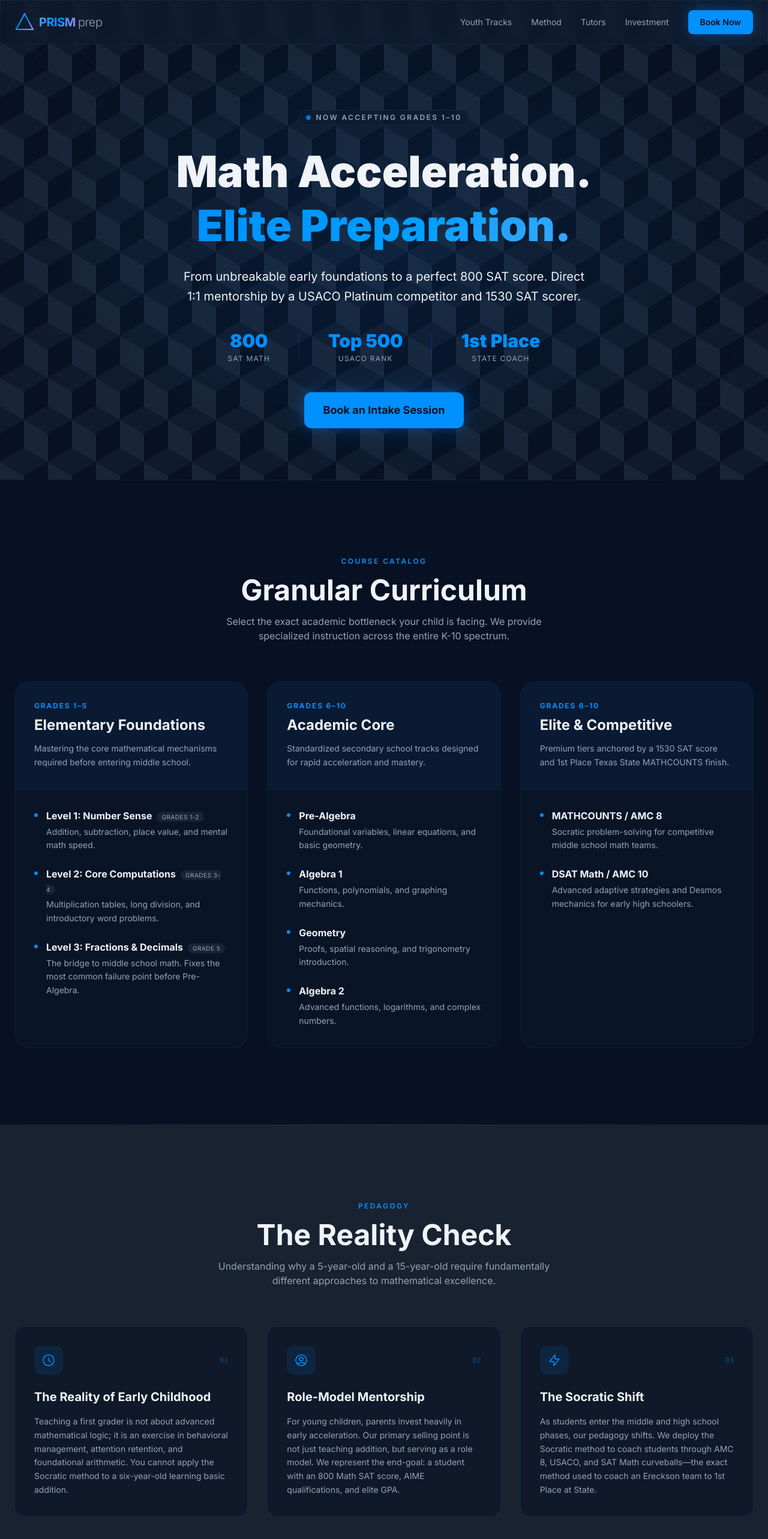
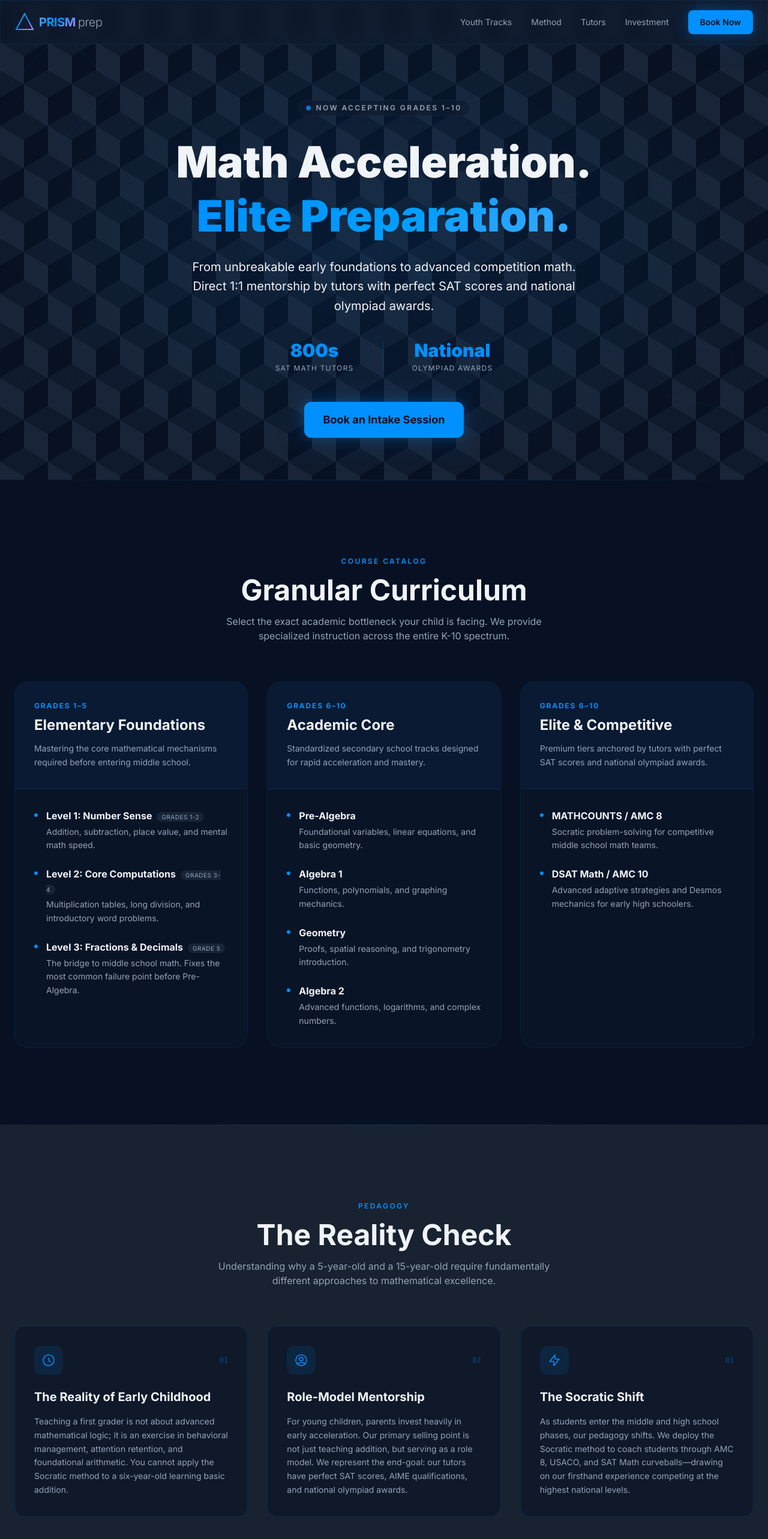
Before and after one commit to The-MathKing/prism-test-prep, a React (Vite) app: page / in a window 1280 px wide. Shown: the top 2566 px of the page at 60% size. Built offline with nearby package versions, Linux system fonts and the light colour scheme.

Commit message:
style: update copy to reflect multiple tutors and remove single perfect score references

```diff
--- a/src/components/Curriculum.jsx
+++ b/src/components/Curriculum.jsx
@@ -50,7 +50,7 @@ const categories = [
     id: 'elite',
     title: 'Elite & Competitive',
     subtitle: 'Grades 6–10',
-    description: 'Premium tiers anchored by a 1530 SAT score and 1st Place Texas State MATHCOUNTS finish.',
+    description: 'Premium tiers anchored by tutors with perfect SAT scores and national olympiad awards.',
     courses: [
       {
         name: 'MATHCOUNTS / AMC 8',
--- a/src/components/Hero.jsx
+++ b/src/components/Hero.jsx
@@ -27,24 +27,19 @@ export default function Hero() {
 
         {/* Subheadline */}
         <p className="text-lg sm:text-xl text-text-primary max-w-2xl mx-auto mb-10 leading-relaxed animate-fade-in-up animate-delay-200">
-          From unbreakable early foundations to a perfect 800 SAT score. Direct 1:1 mentorship by a USACO Platinum competitor and 1530 SAT scorer.
+          From unbreakable early foundations to advanced competition math. Direct 1:1 mentorship by tutors with perfect SAT scores and national olympiad awards.
         </p>
 
         {/* Stats row */}
         <div className="flex flex-wrap items-center justify-center gap-6 sm:gap-12 mb-12 animate-fade-in-up animate-delay-300">
           <div className="flex flex-col items-center">
-            <span className="text-3xl font-black text-electric mb-1">800</span>
-            <span className="text-xs text-text-muted uppercase tracking-widest">SAT Math</span>
+            <span className="text-3xl font-black text-electric mb-1">800s</span>
+            <span className="text-xs text-text-muted uppercase tracking-widest">SAT Math Tutors</span>
           </div>
           <div className="w-px h-12 bg-electric/20 hidden sm:block"></div>
           <div className="flex flex-col items-center">
-            <span className="text-3xl font-black text-electric mb-1">Top 500</span>
-            <span className="text-xs text-text-muted uppercase tracking-widest">USACO Rank</span>
-          </div>
-          <div className="w-px h-12 bg-electric/20 hidden sm:block"></div>
-          <div className="flex flex-col items-center">
-            <span className="text-3xl font-black text-electric mb-1">1st Place</span>
-            <span className="text-xs text-text-muted uppercase tracking-widest">State Coach</span>
+            <span className="text-3xl font-black text-electric mb-1">National</span>
+            <span className="text-xs text-text-muted uppercase tracking-widest">Olympiad Awards</span>
           </div>
         </div>
 
--- a/src/components/Methodology.jsx
+++ b/src/components/Methodology.jsx
@@ -14,7 +14,7 @@ const cards = [
     number: '02',
     title: 'Role-Model Mentorship',
     description:
-      'For young children, parents invest heavily in early acceleration. Our primary selling point is not just teaching addition, but serving as a role model. We represent the end-goal: a student with an 800 Math SAT score, AIME qualifications, and elite GPA.',
+      'For young children, parents invest heavily in early acceleration. Our primary selling point is not just teaching addition, but serving as a role model. We represent the end-goal: our tutors have perfect SAT scores, AIME qualifications, and national olympiad awards.',
     icon: (
       <svg className="w-6 h-6" fill="none" stroke="currentColor" viewBox="0 0 24 24">
         <path strokeLinecap="round" strokeLinejoin="round" strokeWidth={1.5} d="M5.121 17.804A13.937 13.937 0 0112 16c2.5 0 4.847.655 6.879 1.804M15 10a3 3 0 11-6 0 3 3 0 016 0zm6 2a9 9 0 11-18 0 9 9 0 0118 0z" />
@@ -25,7 +25,7 @@ const cards = [
     number: '03',
     title: 'The Socratic Shift',
     description:
-      'As students enter the middle and high school phases, our pedagogy shifts. We deploy the Socratic method to coach students through AMC 8, USACO, and SAT Math curveballs—the exact method used to coach an Ereckson team to 1st Place at State.',
+      'As students enter the middle and high school phases, our pedagogy shifts. We deploy the Socratic method to coach students through AMC 8, USACO, and SAT Math curveballs—drawing on our firsthand experience competing at the highest national levels.',
     icon: (
       <svg className="w-6 h-6" fill="none" stroke="currentColor" viewBox="0 0 24 24">
         <path strokeLinecap="round" strokeLinejoin="round" strokeWidth={1.5} d="M13 10V3L4 14h7v7l9-11h-7z" />
```
